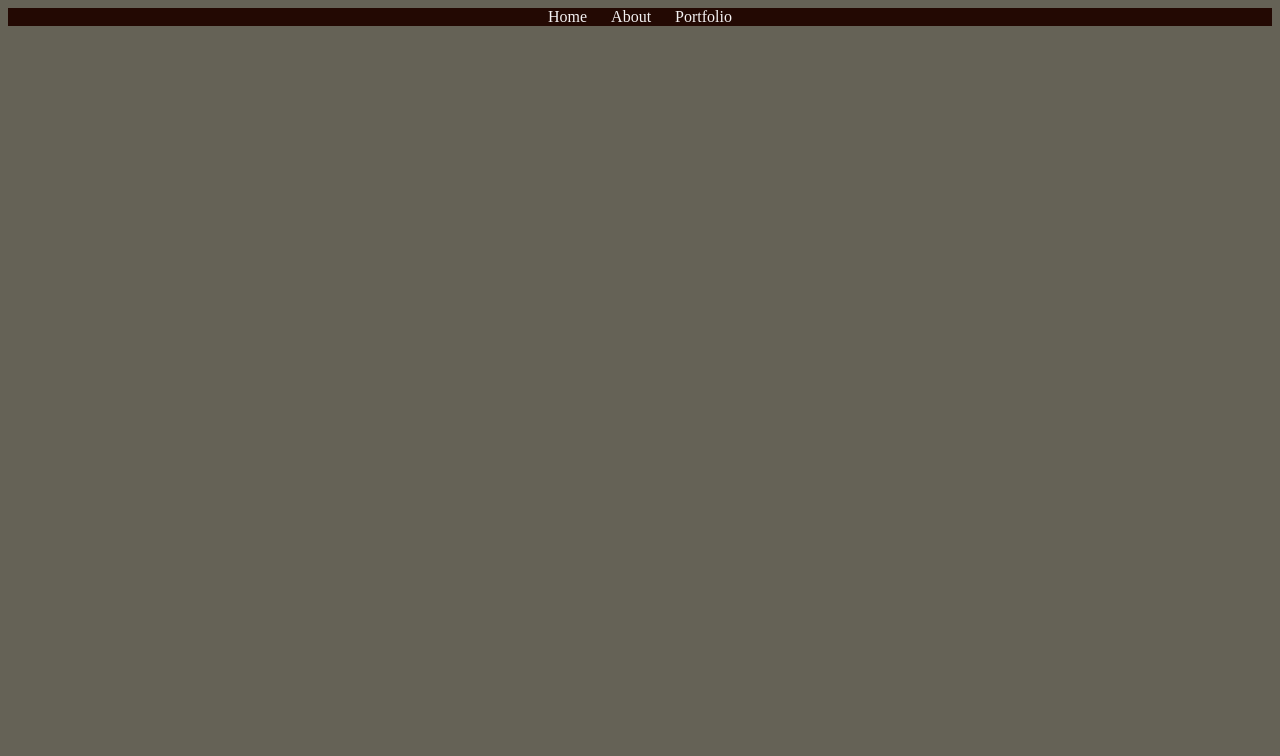
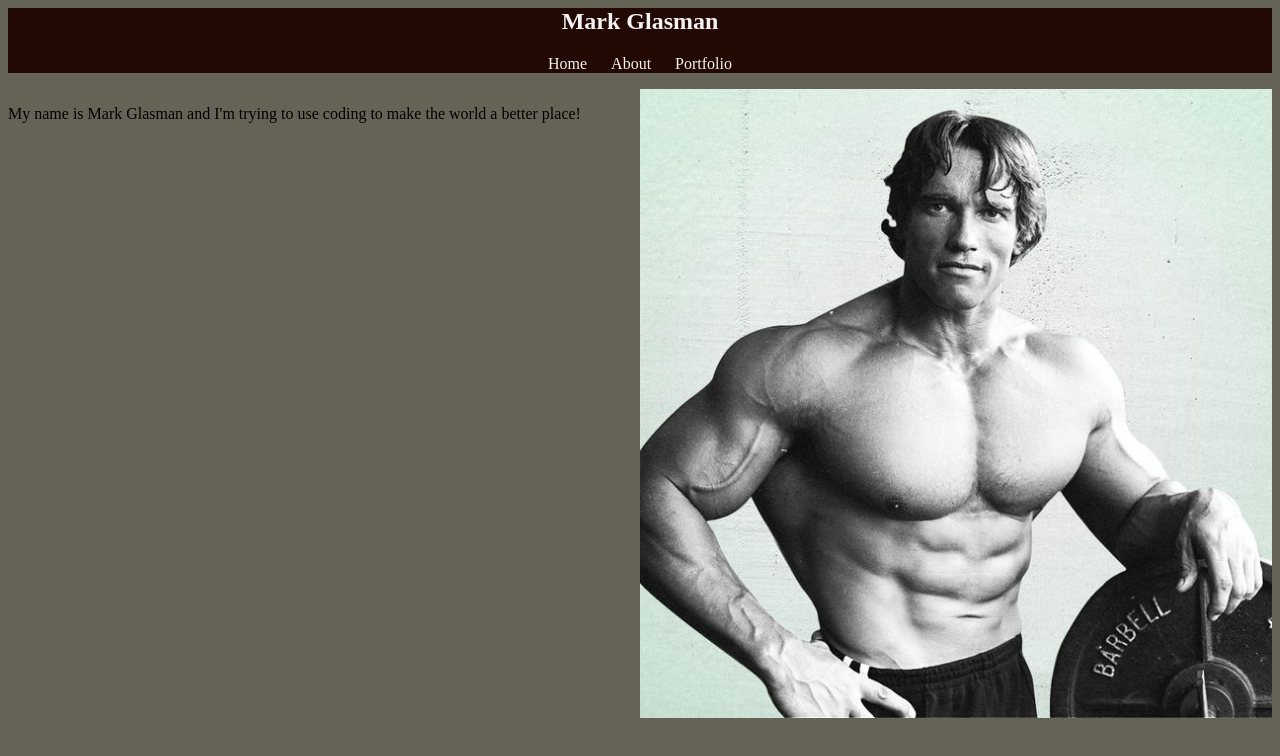
Before and after one commit to Glasman/Block09, a plain HTML site: page personal_site/index.html in a window 1280 px wide. Drawn offline with Linux system fonts and the light colour scheme.

Commit message:
Added text and an image to the homepage

```diff
--- a/personal_site/index.html
+++ b/personal_site/index.html
@@ -9,13 +9,18 @@
 
 <body>
   <nav>
+    <h1>Mark Glasman</h1>
     <ul>
       <li><a href="./index.html">Home</a></li>
       <li><a href="./about.html">About</a></li>
       <li><a href="./portfolio.html">Portfolio</a></li>
     </ul>
   </nav>
+  <section id="description">
+    <p style="float: left; width: 49%">My name is Mark Glasman and I'm trying to use coding to make the world a better place!</p>
+    <img src="./pics/pumping-iron-1611788679.jpg" alt="A picture of a young Mark Glasman" style="float: right; width: 50%" >
 
+  </section>
 
 </body>
 
--- a/personal_site/styles.css
+++ b/personal_site/styles.css
@@ -21,3 +21,16 @@ nav a {
   text-decoration: none;
   color: #f4f2f3;
 }
+
+h1 {
+  color: #f4f2f3;
+}
+
+#description {
+  width: 100%;
+  overflow:hidden;
+}
+
+img {
+  padding: px;
+}
```
Also changed, not shown: personal_site/pics/pumping-iron-1611788679.jpg (added).
